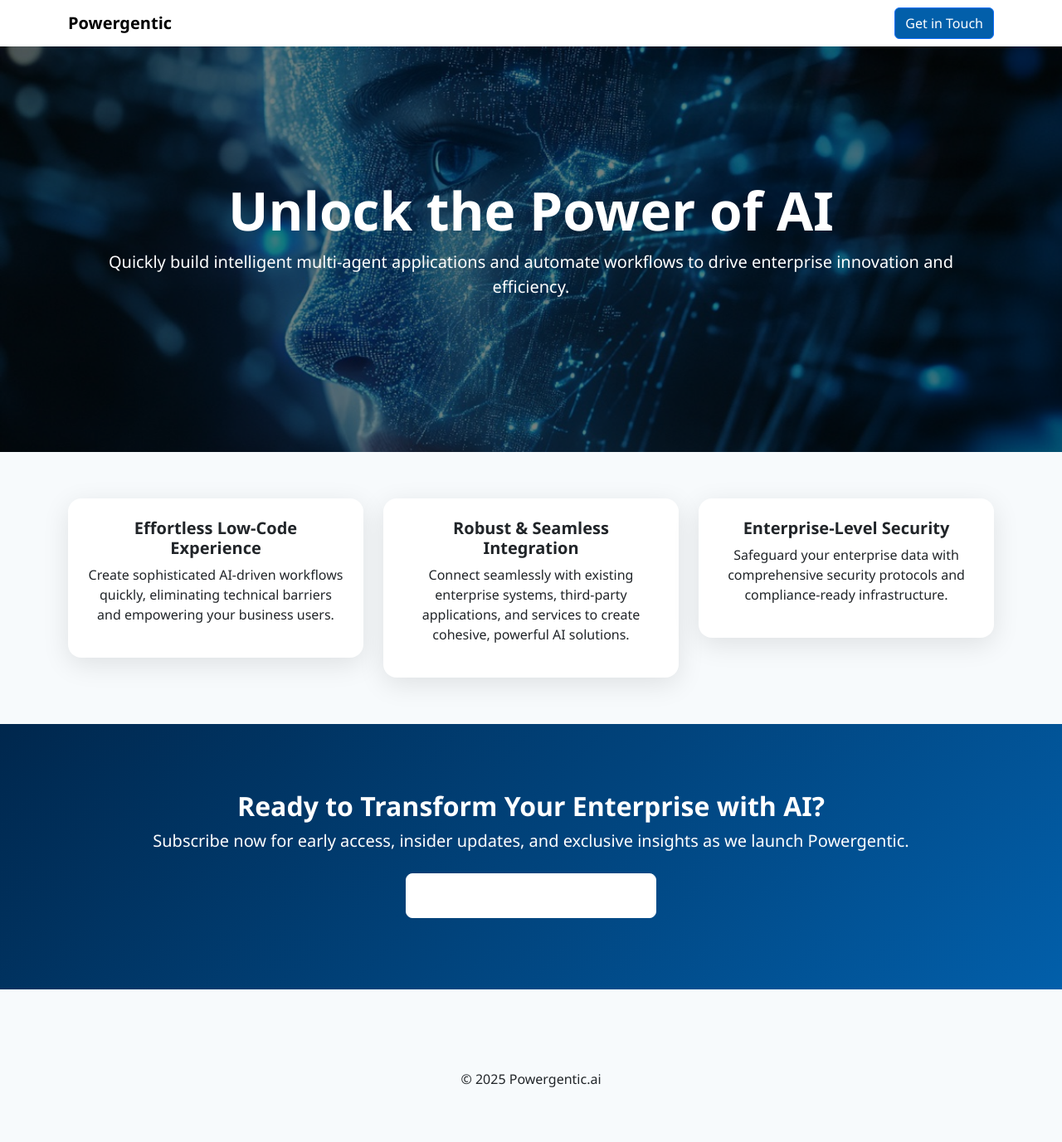
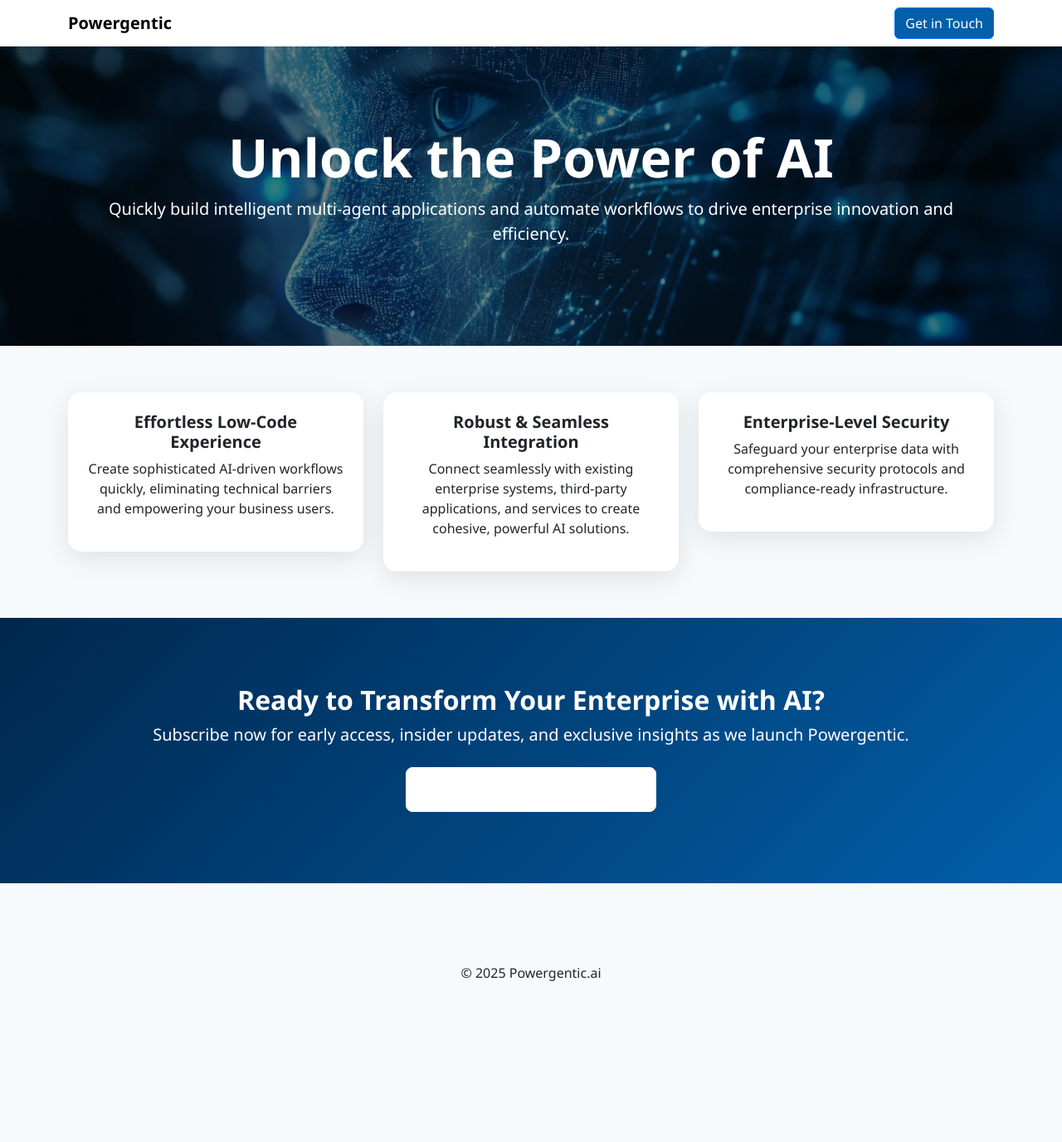
Before and after one commit to powergentic/website, a Jekyll site: the page built from index.html, in a window 1280 px wide. Shown: the whole page at 83% size. Built offline with Jekyll 4.4.1, drawn with Linux system fonts in a browser that asks for light colours; a script that is not in the unit is left out; after the commit the page ends 1249 px from its top, so only the background shows below that; grey boxes are pictures that could not be loaded.

Commit message:
Update styles.css

```diff
--- a/css/styles.css
+++ b/css/styles.css
@@ -17,7 +17,7 @@ body > main {
 
 .hero-section {
   position:relative;
-  padding: 10em 0;
+  padding: 6em 0;
   /* background: linear-gradient(135deg, #051522, #07223A); */
   background: url('/images/homepage-hero.jpg') no-repeat center center;
   background-size: cover;
@@ -47,7 +47,7 @@ body > main {
   font-weight: bold;
   border: solid 0.1em #fff;
   border-radius: 50px;
-  padding: 12px 30px;
+  padding: 1.3em 3em;
   transition: all 0.3s ease;
 }
 
```
